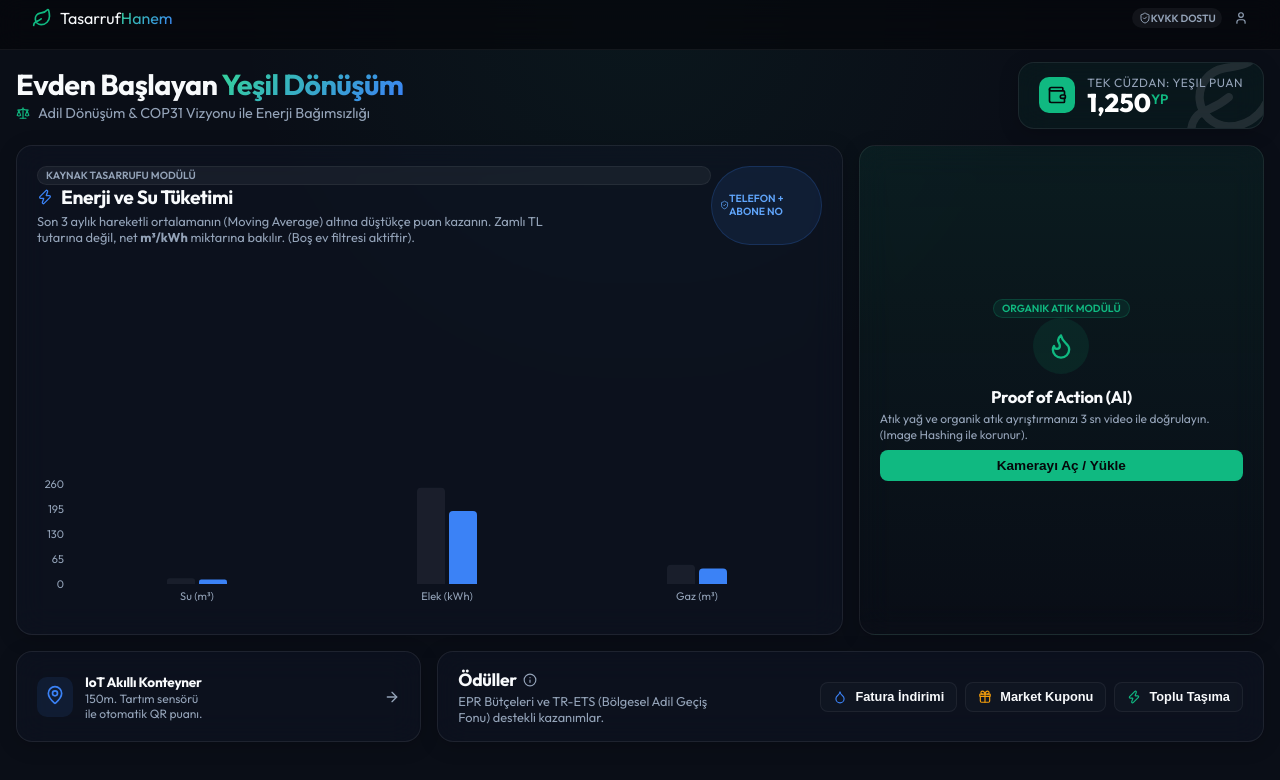
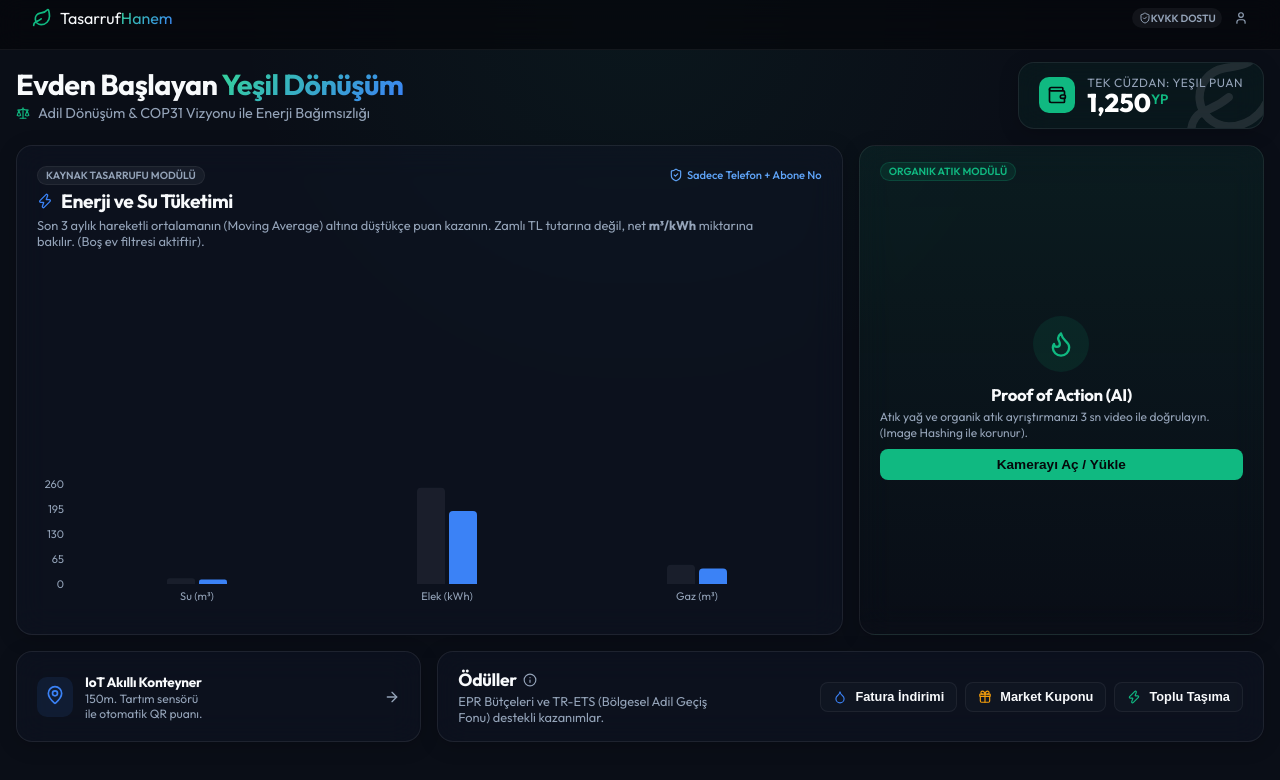
Before and after one commit to zeyerdm/TasarrufHanem, a React (Vite) app: page / in a window 1280 px wide. Shown: the top 780 px of the page. Built offline with nearby package versions, Linux system fonts and the light colour scheme.

Commit message:
UI tweak: Fixed aesthetics for badge alignments and wrapping

```diff
--- a/src/components/Dashboard.jsx
+++ b/src/components/Dashboard.jsx
@@ -55,17 +55,19 @@ const Dashboard = () => {
         {/* Bento Box 1: Resource Saving (Span 2) */}
         <div className="glass-panel bento-col-span-2 flex-col justify-between" style={{ padding: '1.25rem', position: 'relative' }}>
           <div className="flex justify-between items-start">
-            <div>
-              <div className="badge mb-1 inline-block" style={{ fontSize: '0.65rem' }}>Kaynak Tasarrufu Modülü</div>
+            <div style={{ width: '100%' }}>
+              <div style={{ display: 'flex', justifyContent: 'space-between', alignItems: 'center', marginBottom: '0.25rem' }}>
+                <div className="badge inline-block" style={{ fontSize: '0.65rem' }}>Kaynak Tasarrufu Modülü</div>
+                <div style={{ display: 'flex', alignItems: 'center', gap: '0.25rem', color: '#60a5fa', fontSize: '0.7rem', fontWeight: 500, whiteSpace: 'nowrap' }}>
+                  <ShieldCheck size={14}/> Sadece Telefon + Abone No
+                </div>
+              </div>
               <h3 style={{ fontSize: '1.2rem', display: 'flex', alignItems: 'center', gap: '0.5rem' }}>
                 <Zap size={16} color="#3b82f6"/> Enerji ve Su Tüketimi
               </h3>
-              <p style={{ color: 'var(--text-muted)', fontSize: '0.8rem', marginTop: '0.2rem', maxWidth: '80%' }}>
+              <p style={{ color: 'var(--text-muted)', fontSize: '0.8rem', marginTop: '0.2rem', maxWidth: '95%' }}>
                 Son 3 aylık hareketli ortalamanın (Moving Average) altına düştükçe puan kazanın. Zamlı TL tutarına değil, net <b>m³/kWh</b> miktarına bakılır. (Boş ev filtresi aktiftir).
               </p>
-            </div>
-            <div className="badge flex items-center gap-1" style={{ background: 'rgba(59, 130, 246, 0.1)', color: '#60a5fa', borderColor: 'rgba(59, 130, 246, 0.2)', fontSize: '0.65rem' }}>
-              <ShieldCheck size={12}/> Telefon + Abone No
             </div>
           </div>
 
@@ -87,8 +89,12 @@ const Dashboard = () => {
         </div>
 
         {/* Bento Box 2: AI Verification (Span 1) */}
-        <div className="glass-panel flex-col items-center justify-center text-center" style={{ padding: '1.25rem', background: 'linear-gradient(180deg, rgba(16, 185, 129, 0.08) 0%, rgba(15, 23, 42, 0) 100%)' }}>
-          <div className="badge badge-green mb-2" style={{ fontSize: '0.65rem' }}>Organik Atık Modülü</div>
+        <div className="glass-panel flex-col items-center justify-center text-center" style={{ padding: '1.25rem', background: 'linear-gradient(180deg, rgba(16, 185, 129, 0.08) 0%, rgba(15, 23, 42, 0) 100%)', position: 'relative' }}>
+          <div style={{ position: 'absolute', top: '1rem', left: '1.25rem' }}>
+             <div className="badge badge-green" style={{ fontSize: '0.65rem' }}>Organik Atık Modülü</div>
+          </div>
+
+          <div style={{ marginTop: '1rem' }} />
 
           {!verified ? (
             <>
```
